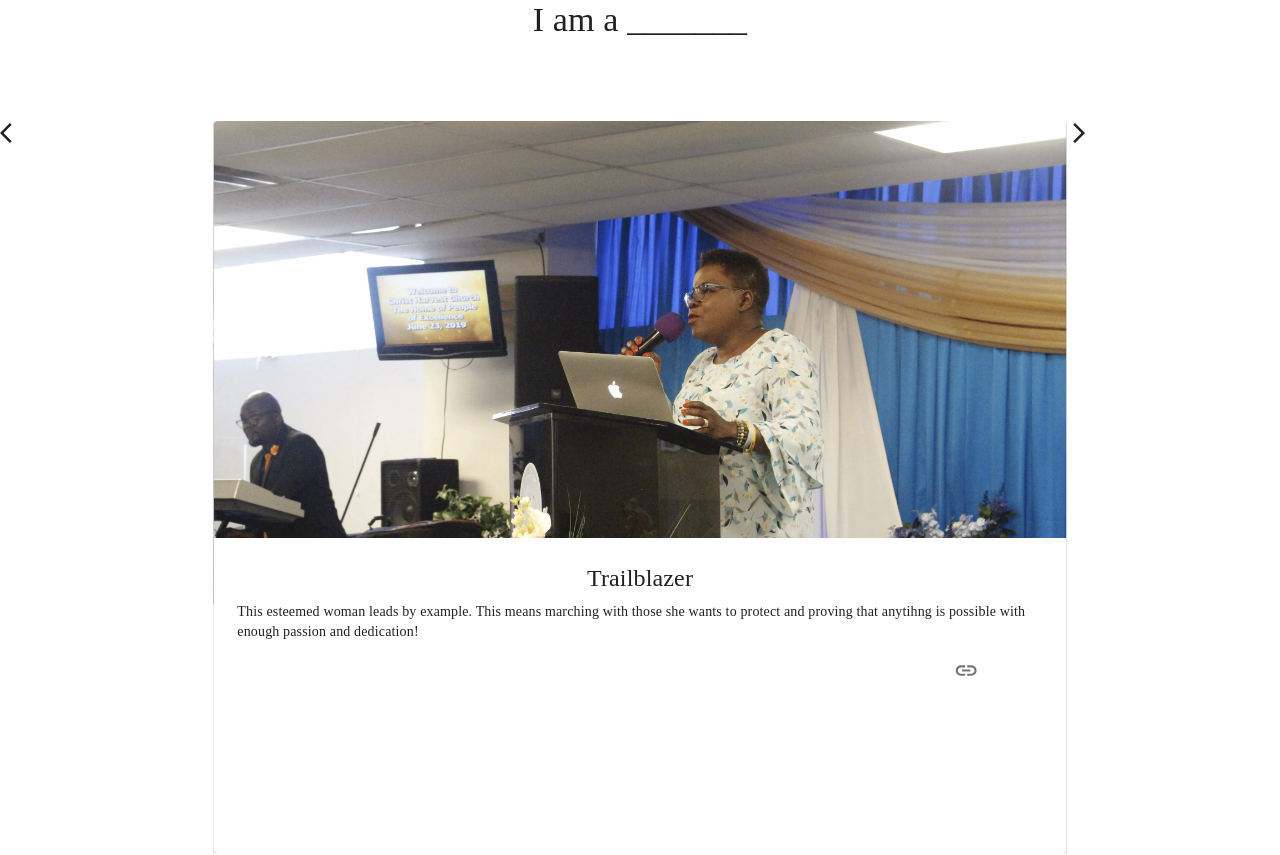
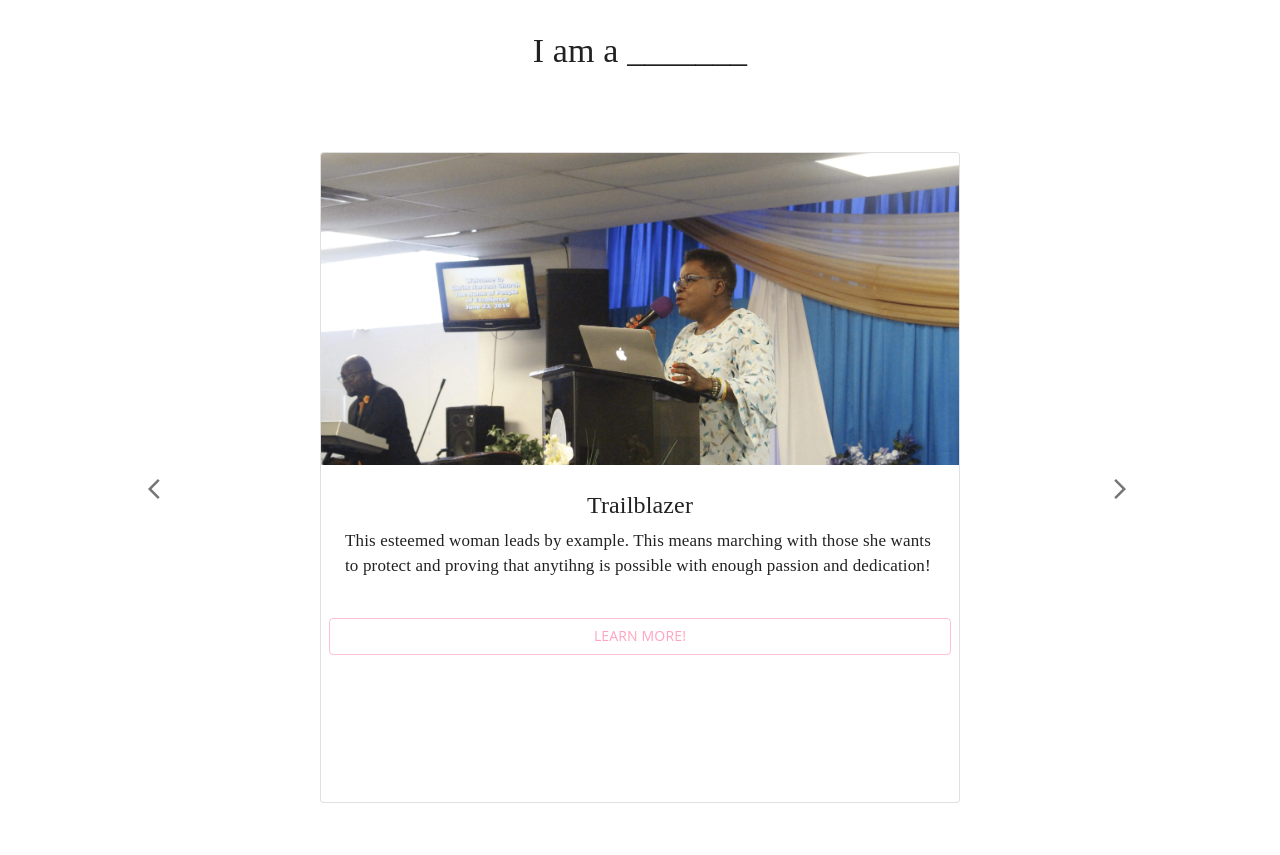
Before and after one commit to Guysnacho/besteemed, a Next.js app: page / in a window 1280 px wide. Shown: the part 1000-1855 px from the top of the page. Built offline with nearby package versions, Linux system fonts and the light colour scheme.

Commit message:
Finish slider

```diff
--- a/Components/Individual/CreativeCard.tsx
+++ b/Components/Individual/CreativeCard.tsx
@@ -1,11 +1,10 @@
-import { LinkOutlined } from "@mui/icons-material";
 import {
+  Button,
   Card,
   CardActions,
   CardContent,
   CardMedia,
-  IconButton,
-  Typography
+  Typography,
 } from "@mui/material";
 import Image, { StaticImageData } from "next/image";
 import React from "react";
@@ -30,7 +29,8 @@ const CreativeCard = (props: CarouselCard) => {
     <Card
       key={props.heading}
       className={props.className}
-      sx={{maxWidth: "400px"}}
+      variant="outlined"
+      sx={{ maxWidth: "400px" }}
     >
       <CardMedia sx={{ width: "100%" }}>
         <Image
@@ -49,10 +49,15 @@ const CreativeCard = (props: CarouselCard) => {
           {props.body}
         </Typography>
       </CardContent>
-      <CardActions sx={{ pb: 1, pt: 0, pr: 10, flexFlow: "row-reverse" }}>
-        <IconButton aria-label="card-link" href={props.link}>
-          <LinkOutlined sx={{ fontSize: 25 }} />
-        </IconButton>
+      <CardActions sx={{ mt: 3 }}>
+        <Button
+          variant="outlined"
+          fullWidth
+          aria-label="card-link"
+          href={props.link}
+        >
+          Learn More!
+        </Button>
       </CardActions>
     </Card>
   );
--- a/pages/_app.tsx
+++ b/pages/_app.tsx
@@ -1,9 +1,9 @@
+import { CssBaseline } from "@mui/material";
 import { createTheme, ThemeProvider } from "@mui/material/styles";
+import { NextPage } from "next";
+import type { AppProps } from "next/app";
 import { ReactElement, ReactNode } from "react";
-import { CssBaseline } from "@mui/material";
 import Layout from "../Components/Layout";
-import type { AppProps } from "next/app";
-import { NextPage } from "next";
 import "../styles/globals.css";
 
 /**
@@ -68,10 +68,12 @@ const theme = createTheme({
     },
     body1: {
       fontFamily: "Elido",
+      fontSize: 17,
     },
     body2: {
       fontFamily: "Elido",
-    }
+      fontSize: 17,
+    },
   },
 });
 
--- a/pages/index.tsx
+++ b/pages/index.tsx
@@ -1,9 +1,12 @@
+import ArrowBackIosIcon from "@mui/icons-material/ArrowBackIos";
+import ArrowForwardIosIcon from "@mui/icons-material/ArrowForwardIos";
 import FormatQuoteIcon from "@mui/icons-material/FormatQuote";
 import {
   Box,
   Card,
   CardContent,
   Grid,
+  IconButton,
   Link,
   Stack,
   Typography,
@@ -20,8 +23,6 @@ import banner2 from "../assets/banners/banner2.webp";
 import banner4 from "../assets/banners/banner4.webp";
 import banner5 from "../assets/banners/banner5.webp";
 import banner6 from "../assets/banners/banner6.webp";
-import ArrowBackIosIcon from "@mui/icons-material/ArrowBackIos";
-import ArrowForwardIosIcon from "@mui/icons-material/ArrowForwardIos";
 import CreativeCard from "../Components/Individual/CreativeCard";
 
 /**
@@ -64,11 +65,11 @@ const carouselData = [
 ];
 
 const Home: NextPage = () => {
-  const [opacities, setOpacities] = useState<number[]>([]);
-  const [currentSlide, setCurrentSlide] = useState(0);
-  const [loaded, setLoaded] = useState(false);
+  //App state
+  const [currentSlide, setCurrentSlide] = useState(0); //Tracking the page of the pagination
   const [refCallback, slider] = useKeenSlider(
     {
+      initial: 0,
       slides: carouselData.length,
       slideChanged() {
         setCurrentSlide(slider.current.track.details.rel);
@@ -78,10 +79,6 @@ const Home: NextPage = () => {
         const new_opacities = s.track.details.slides.map(
           (slide) => slide.portion
         );
-        setOpacities(new_opacities);
-      },
-      created() {
-        setLoaded(true);
       },
     },
     [
@@ -115,6 +112,16 @@ const Home: NextPage = () => {
       },
     ]
   );
+
+  // Functions
+  const goBack = (e: any) => {
+    e.stopPropagation() || slider.current?.prev();
+  };
+
+  const goForward = (e: any) => {
+    e.stopPropagation() || slider.current?.next();
+  };
+
   return (
     <>
       <Head>
@@ -139,7 +146,7 @@ const Home: NextPage = () => {
           </Grid>
           <Grid item xs={12}>
             <Typography variant="h2" textAlign="center" my={4}>
-              An Esteemed Woman
+              Bosede Adetunji
             </Typography>
           </Grid>
           <Grid item xs={12} sx={{ xs: { p: 3, my: "auto" }, md: { px: 0 } }}>
@@ -152,7 +159,7 @@ const Home: NextPage = () => {
             >
               <CardContent>
                 <Typography variant="h4" textAlign="center">
-                  Bosede Adetunji
+                  An Esteemed Woman
                 </Typography>
                 <Typography
                   variant="body1"
@@ -184,12 +191,19 @@ const Home: NextPage = () => {
             </Typography>
           </Grid>
 
-          <Grid item xs={2}>
-            <ArrowBackIosIcon />
+          <Grid item xs={2} md={3} display="flex" alignItems="center">
+            <IconButton
+              onClick={goBack}
+              disabled={currentSlide === 0}
+              sx={{ mx: "auto" }}
+            >
+              <ArrowBackIosIcon />
+            </IconButton>
           </Grid>
           <Grid
             item
             xs={8}
+            md={6}
             flexDirection="row"
             flexWrap="nowrap"
             ref={refCallback}
@@ -213,8 +227,14 @@ const Home: NextPage = () => {
             ))}
           </Grid>
 
-          <Grid item xs={2}>
-            <ArrowForwardIosIcon />
+          <Grid item xs={2} md={3} display="flex" alignItems="center">
+            <IconButton
+              onClick={goForward}
+              disabled={currentSlide === 4}
+              sx={{ mx: "auto" }}
+            >
+              <ArrowForwardIosIcon />
+            </IconButton>
           </Grid>
           <Grid container>
             <Grid item xs={12}>
```
